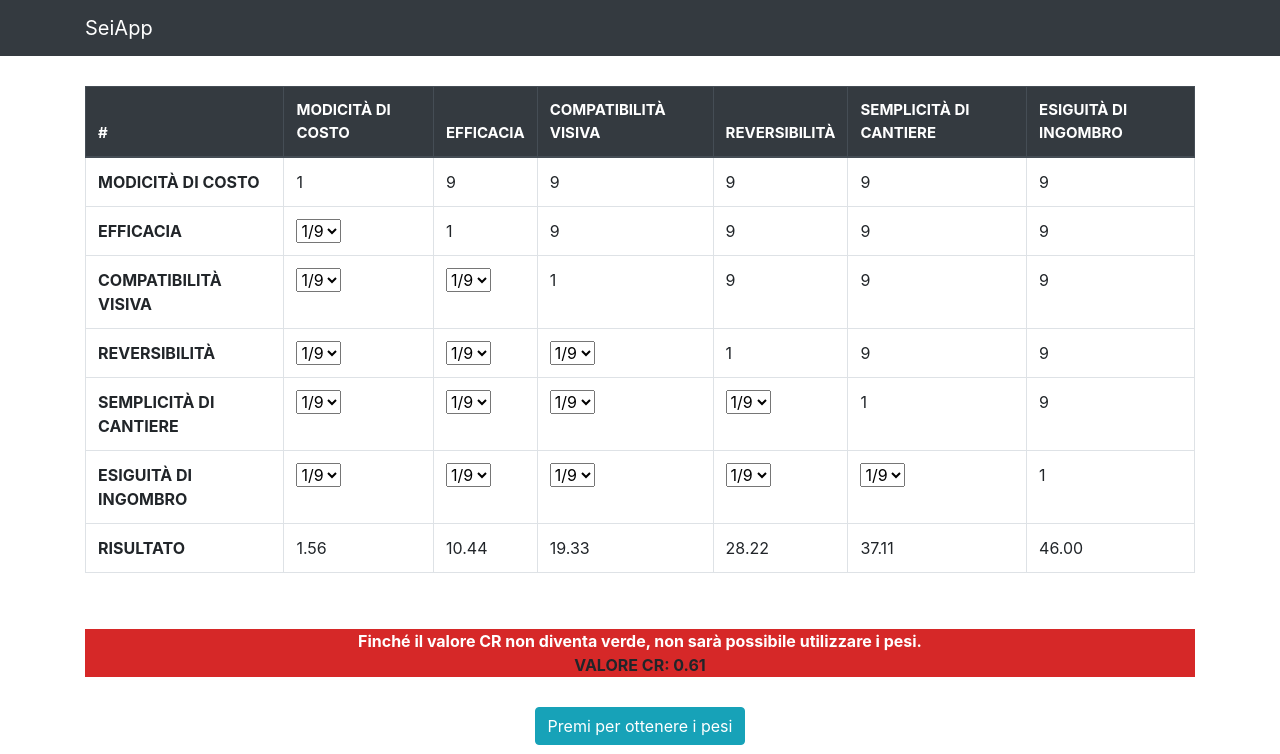
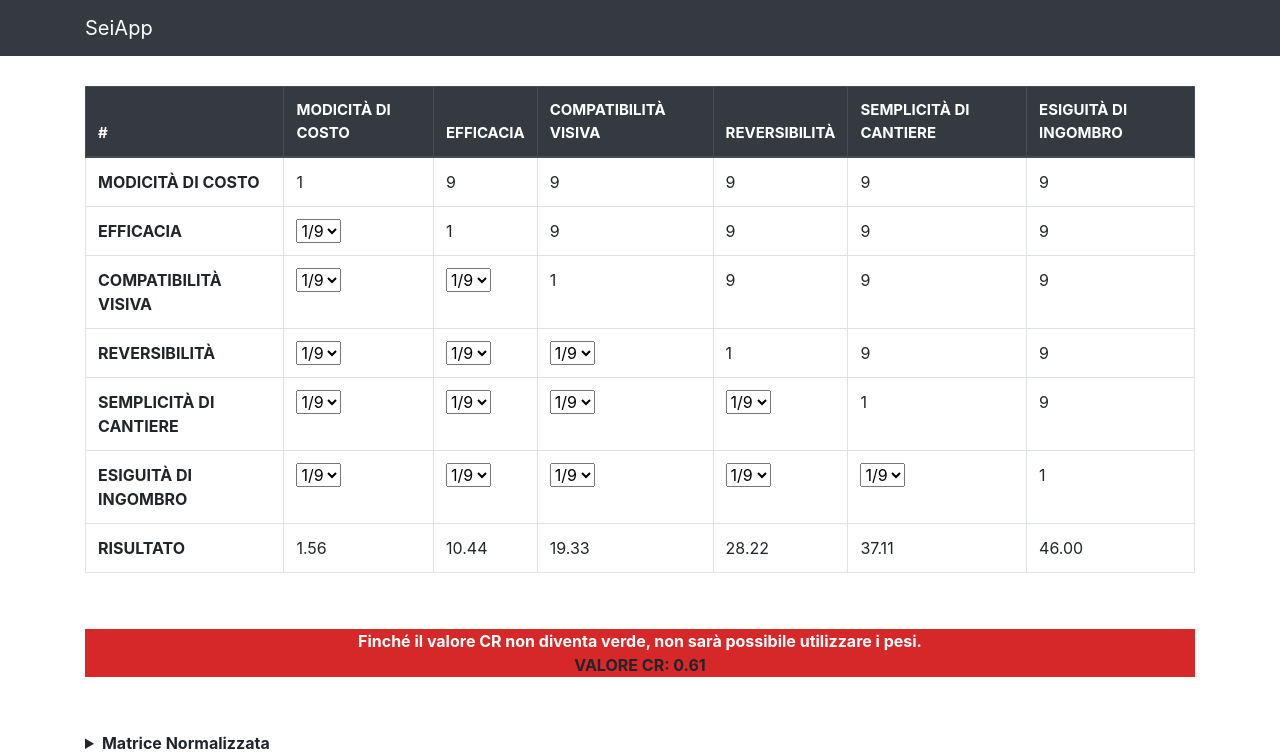
Before and after one commit to MetalGandix/ProjectSeiApp, an Angular app in the folder front-end-seiapp/: page /matrice in a window 1280 px wide. Shown: the top 754 px of the page. Built offline with nearby package versions, Linux system fonts and the light colour scheme.

Commit message:
Rimessi gli if su matrice comparazione

```diff
--- a/front-end-seiapp/src/app/matrice-comparazione/matrice-comparazione.component.html
+++ b/front-end-seiapp/src/app/matrice-comparazione/matrice-comparazione.component.html
@@ -54,10 +54,10 @@
         <b> VALORE CR: {{cr | number: '1.2-2'}}</b>
     </div>
     <div class="pulsante">
-        <button class="btn btn-info" style="align-content: center;" (click)="trasferisciPonderazione()">
+        <button  *ngIf="cr < 0.1" class="btn btn-info" style="align-content: center;" (click)="trasferisciPonderazione()">
             Premi per ottenere i pesi
         </button>
-        <!--*ngIf="cr < 0.1"-->
+        <!---->
     </div>
 </div>
 
```
